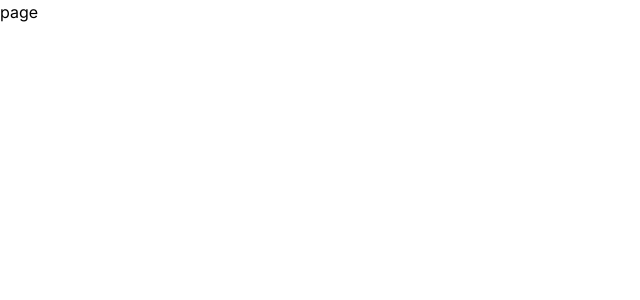
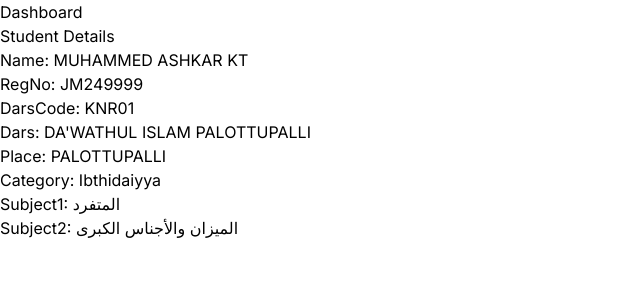
Before and after one commit to shafeeqn/darsexam25, a Next.js app: page /dashboard in a window 1280 px wide. Shown: the top 300 px of the page, without its empty margins (0-640 px from the left). Built offline with nearby package versions, Linux system fonts and the light colour scheme.

Commit message:
Add Dashboard component to page

```diff
--- a/src/app/dashboard/page.tsx
+++ b/src/app/dashboard/page.tsx
@@ -1,8 +1,9 @@
+import Dashboard from '@/components/Dashboard'
 import React from 'react'
 
 const page = () => {
   return (
-    <div>page</div>
+    <Dashboard />
   )
 }
 
--- /dev/null
+++ b/src/components/Dashboard.tsx
@@ -0,0 +1,84 @@
+"use client";
+import { useEffect, useState } from "react";
+import students from "../data/students.json";
+import subjects from "../data/subjects.json";
+
+export default function Dashboard() {
+  const categories = [
+    {
+      shortName: "I",
+      fullName: "Ibthidaiyya",
+    },
+    {
+      shortName: "M",
+      fullName: "Muthawassitha",
+    },
+    {
+      shortName: "A",
+      fullName: "Aliya",
+    },
+  ];
+  const [student, setStudent] = useState<{
+    StudentId: number;
+    RegNo: string;
+    Name: string;
+    Dars: string;
+    Place: string;
+    DarsCode: string;
+    Category: string;
+    Subject1: string;
+    Subject2: string;
+  }>();
+
+  useEffect(() => {
+    localStorage.setItem("user", "244841");
+    console.log(localStorage.getItem("user"));
+    console.log(
+      students.find(
+        (student) =>
+          student.StudentId === parseInt(localStorage.getItem("user") as string)
+      )
+    );
+    setStudent(
+      students.find(
+        (student) =>
+          student.StudentId === parseInt(localStorage.getItem("user") as string)
+      ) as any
+    );
+  }, []);
+  return (
+    <div>
+      <h1>Dashboard</h1>
+      <p>Student Details</p>
+      <p>Name: {student?.Name}</p>
+      <p>RegNo: {student?.RegNo}</p>
+      <p>DarsCode: {student?.DarsCode}</p>
+      <p>Dars: {student?.Dars}</p>
+      <p>Place: {student?.Place}</p>
+      <p>
+        Category:{" "}
+        {categories.map((category) => {
+          if (category.shortName === student?.Category) {
+            return category.fullName;
+          }
+        })}
+      </p>
+      <p>
+        Subject1:{" "}
+        {subjects.map((subject) => {
+          if (subject.Id === student?.Subject1) {
+            return subject.Name;
+          }
+        })}
+      </p>
+      <p>
+        Subject2:{" "}
+        {subjects.map((subject) => {
+          if (subject.Id === student?.Subject2) {
+            return subject.Name;
+          }
+        })}
+      </p>
+    </div>
+  );
+}
```
